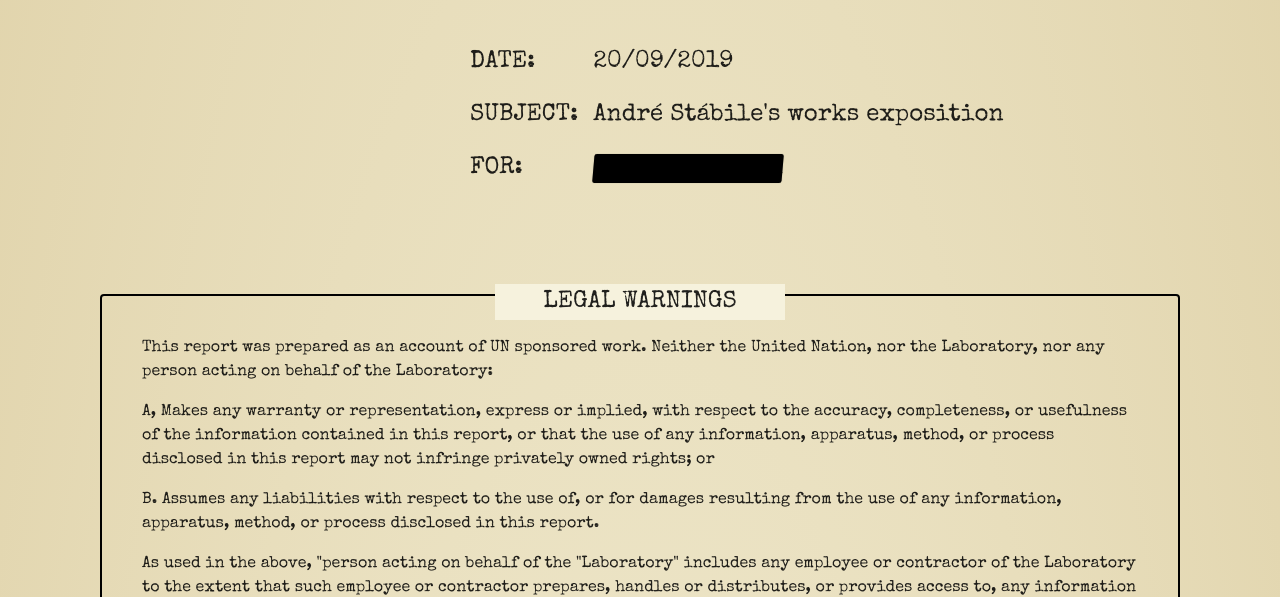
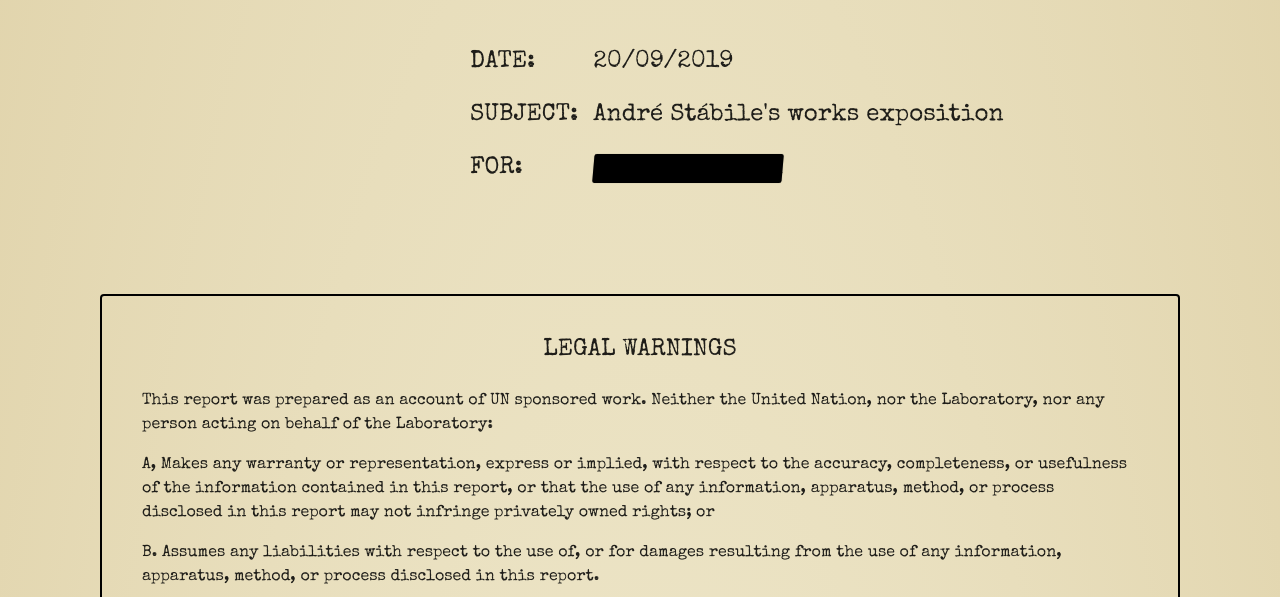
Before and after one commit to AndreStabile/portfolio, a website: page index.html in a window 1280 px wide. Shown: the part 224-821 px from the top of the page. Drawn offline with nearby package versions, Linux system fonts and the light colour scheme; a web font is replaced by a local one.

Commit message:
Legal warning - Fix

```diff
--- a/index.html
+++ b/index.html
@@ -62,7 +62,7 @@
           <div class="col-sm-12 offset-lg-3 col-lg-6">
             <div class="card legal_warning p-4">
               <div class="p-3">
-                <p class="legal_warning px-5 mx-auto">LEGAL WARNINGS</p>
+                <h4 class="text-center pb-3">LEGAL WARNINGS</h4>
                 <p>This report was prepared as an account of UN sponsored work. Neither the
                     United Nation, nor the Laboratory, nor any person acting on behalf of the
                     Laboratory:
@@ -368,7 +368,7 @@
           <div class="offset-sm-1 col-sm-10 offset-lg-3 col-lg-6">
             <div class="card legal_warning p-4">
               <div class="p-3">
-                <p class="legal_warning px-5 mx-auto">LEGAL WARNINGS</p>
+                <h4 class="text-center pb-3">LEGAL WARNINGS</h4>
                 <p>The Laboratory does not takes responsability for the content to be observed
                   once you track down and find the proper subject.
                 </p>
```
